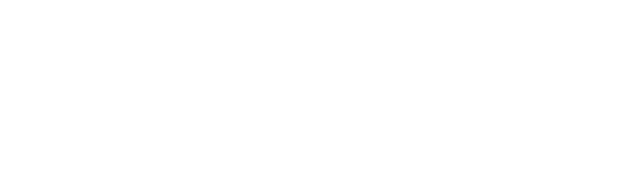
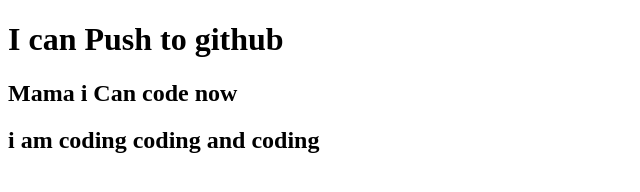
Before and after one commit to codewithkanij/my-second-repo, a plain HTML site: page index.html in a window 1280 px wide. Shown: the whole page, without its empty margins (0-640 px from the left). Drawn offline with Linux system fonts and the light colour scheme.

Commit message:
added header

```diff
--- a/index.html
+++ b/index.html
@@ -4,9 +4,12 @@
     <meta charset="UTF-8">
     <meta http-equiv="X-UA-Compatible" content="IE=edge">
     <meta name="viewport" content="width=device-width, initial-scale=1.0">
-    <title>Document</title>
+    <title>My Second Github</title>
 </head>
 <body>
+    <h1>I can Push to github</h1>
+    <h2>Mama i Can code now</h2>
+    <h2>i am coding coding and coding</h2>
 
 </body>
 </html>
```
